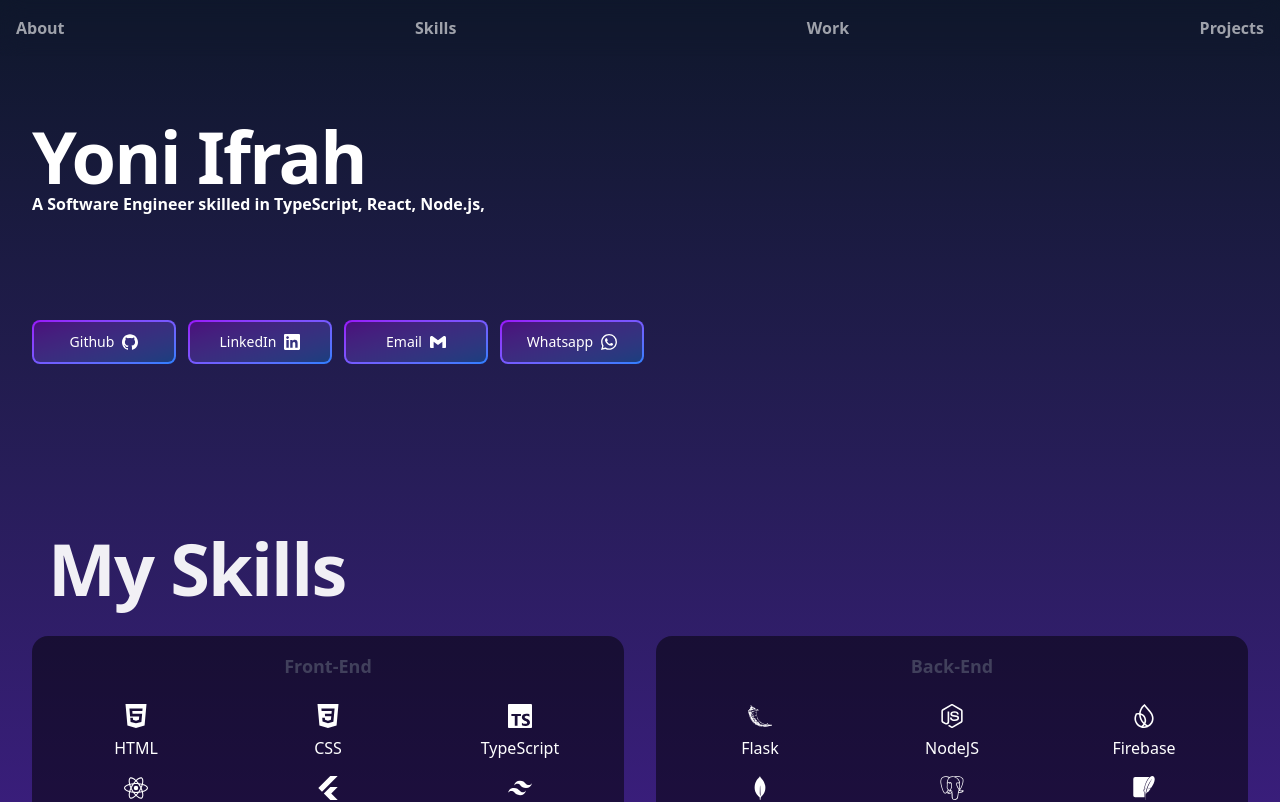
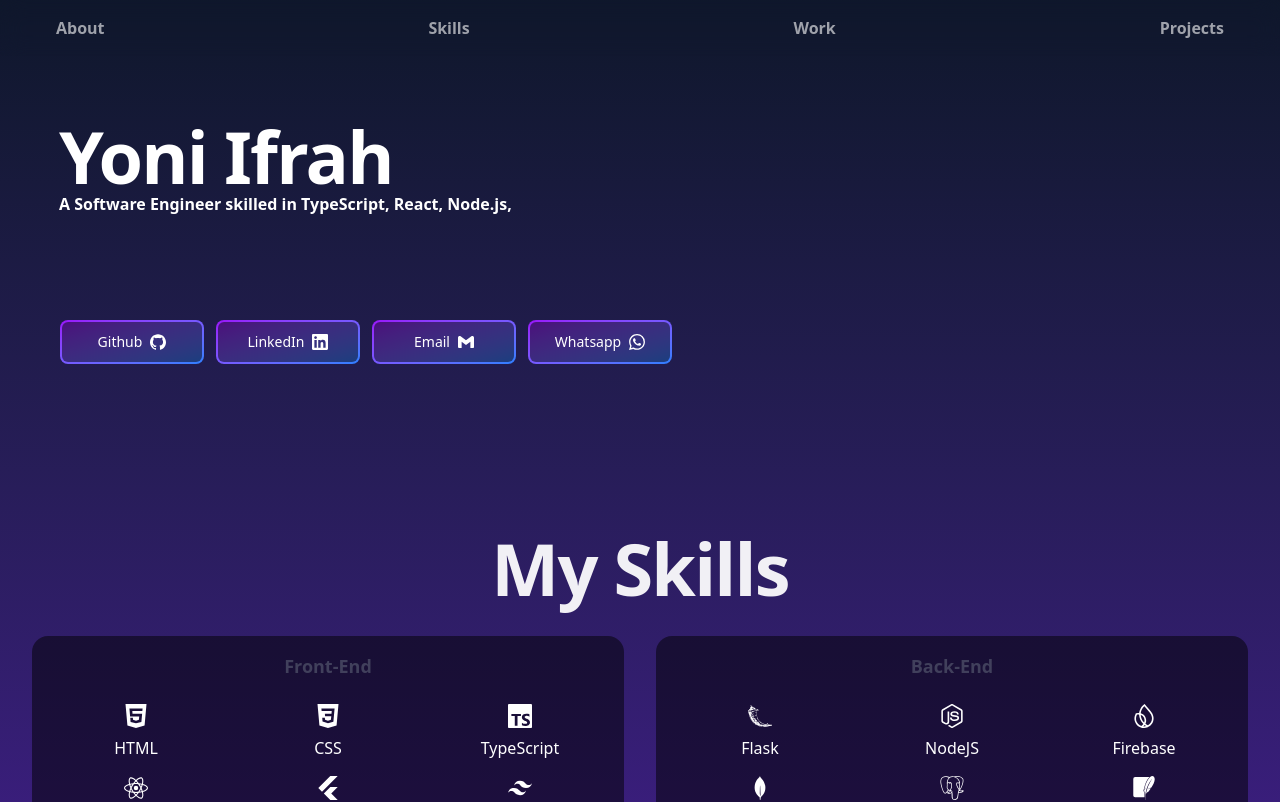
Before and after one commit to YoniKhabie/portfolio, a React (Vite) app: page / in a window 1280 px wide. Shown: the top 802 px of the page. Built offline with nearby package versions, Linux system fonts and the light colour scheme.

Commit message:
pixel perfect fix

```diff
--- a/src/components/Header.tsx
+++ b/src/components/Header.tsx
@@ -10,13 +10,15 @@ const prompt =
 export default function Header() {
     return (
         <Section id="about">
-            <div className="mx-auto max-w-7xl px-6 lg:px-8">
+            <div className="mx-auto max-w-7xl px-6 ml-6.75 lg:px-8">
                 <div className="mx-auto max-w-2xl lg:mx-0">
                     <h1 className="text-5xl font-semibold tracking-tight text-white sm:text-7xl fade-in-from-top">
                         Yoni Ifrah
                     </h1>
                 </div>
                 <TypingEffect text={prompt} />
+            </div>
+            <div className="mx-auto max-w-7xl px-6 lg:px-8 ml-7">
                 <ul
                     role="list"
                     className="mt-30 flex flex-wrap justify-start gap-x-1 md:mt-10 sm:gap-y-4:mt-10 xl:col-span-2 "
--- a/src/components/Navbar.tsx
+++ b/src/components/Navbar.tsx
@@ -22,7 +22,7 @@ export default function Navbar() {
         <nav className=" py-4 backdrop-filter backdrop-blur-md sticky top-0 bg-opacity-0 z-50">
             <div className="container mx-auto flex justify-between items-center px-4 ">
                 {/* Navigation Links */}
-                <ul className="flex flex-1 justify-between space-x-4">
+                <ul className="flex flex-1 justify-between space-x-4 px-5 sm:px-10">
                     {items.map((item, index) => (
                         <li key={index}>
                             <a
--- a/src/components/ui/Headline.tsx
+++ b/src/components/ui/Headline.tsx
@@ -6,7 +6,7 @@ type HeadlineProps = {
 
 const Headline: React.FC<HeadlineProps> = ({ title }) => {
     return (
-        <h2 className="justify-start flex font-semibold tracking-tight text-5xl py-8 sm:text-7xl fade-in-from-top text-[#ffffffef]">
+        <h2 className="justify-start sm:justify-center flex font-semibold tracking-tight text-5xl py-8 sm:text-7xl fade-in-from-top text-[#ffffffef]">
             {title}
         </h2>
     );
```
